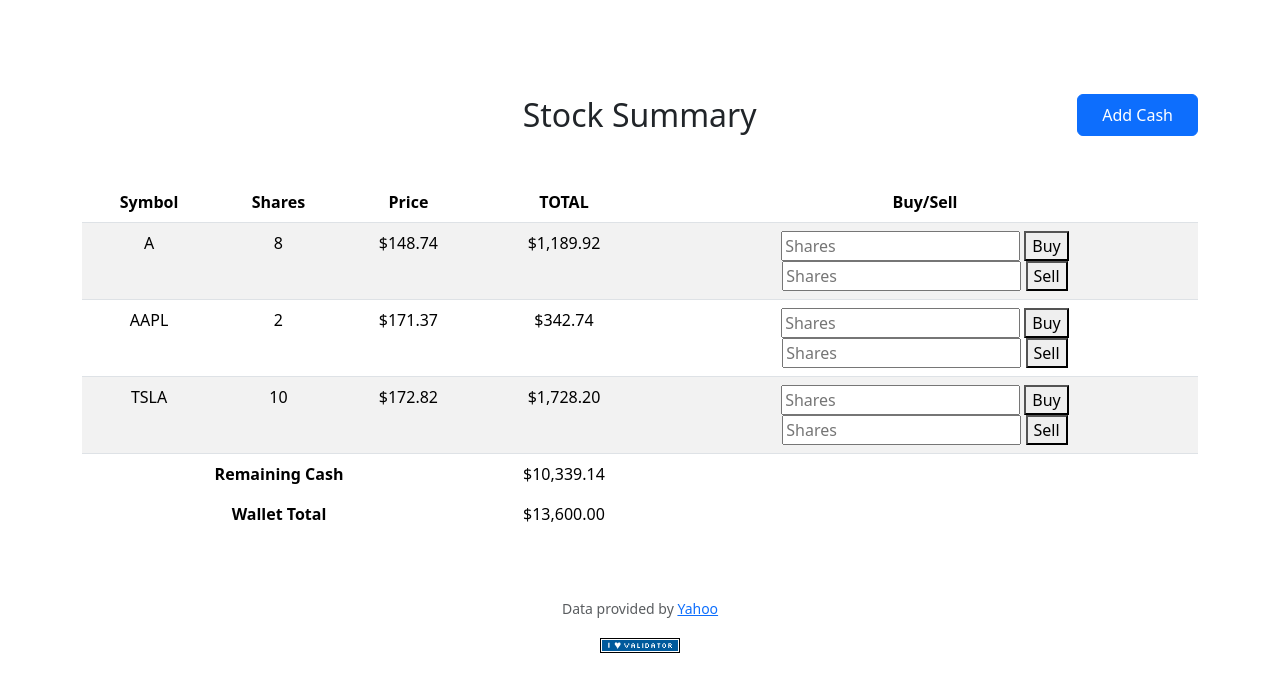
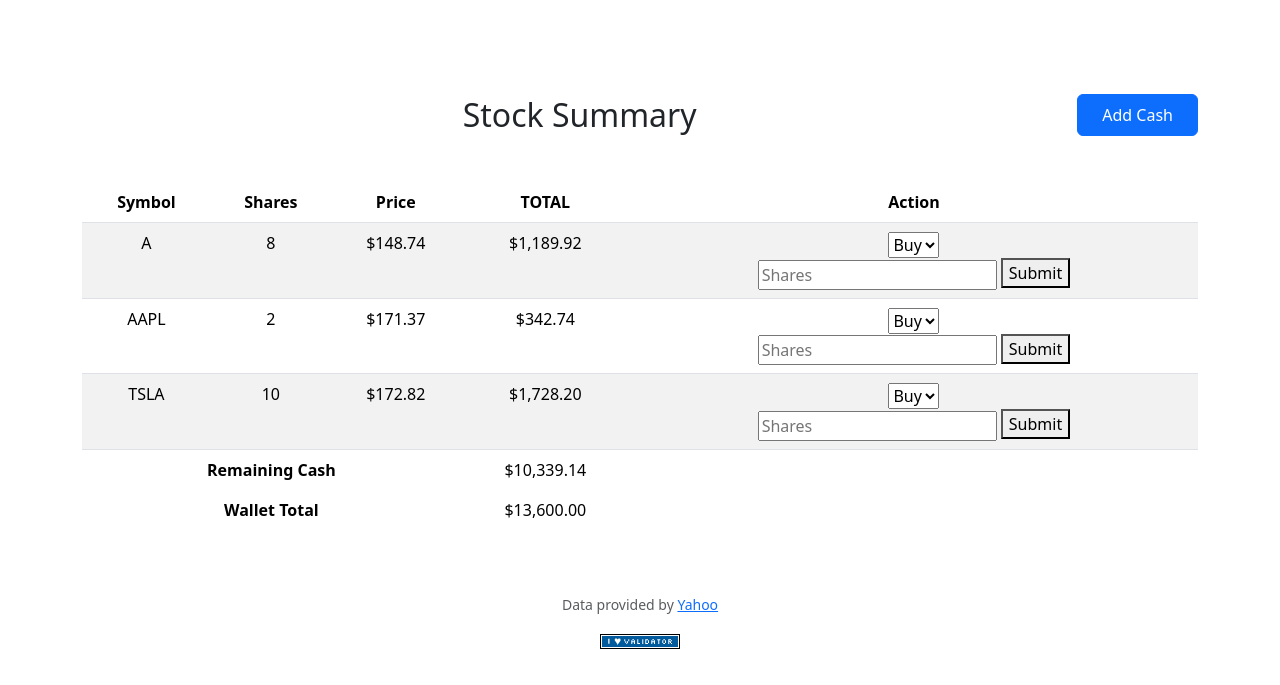
Before and after one commit to Stebin-17/C-50-Finance, a Flask app: page / in a window 1280 px wide. Shown: the part 76-761 px from the top of the page. Run offline with Flask 3, Linux system fonts and the light colour scheme; a user stored in the database is signed in; some libraries are stand-ins or nearby versions.

Commit message:
final changes

```diff
--- a/templates/index.html
+++ b/templates/index.html
@@ -5,8 +5,16 @@
 {% endblock %}
 
 {% block main %}
+    <style>
+        .action-select, .shares-input {
+            width: auto; /* Adjust width as needed */
+            display: inline-block;
+            vertical-align: middle;
+        }
+    </style>
+
     <div class="d-flex align-items-center w-100 justify-content-center">
-        <h2 class="card-title p-5 flex-grow-1 text-center" style="margin-left:120px">Stock Summary</h2>
+        <h2 class="card-title p-5 flex-grow-1 text-center">Stock Summary</h2>
         <form action="/add" method="get">
             <button class="btn btn-primary p-2 px-4" type="submit">Add Cash</button>
         </form>
@@ -19,7 +27,7 @@
                     <th scope="col">Shares</th>
                     <th scope="col">Price</th>
                     <th scope="col">TOTAL</th>
-                    <th scope="col">Buy/Sell</th> <!-- New column for buy/sell actions -->
+                    <th scope="col">Action</th> <!-- Change column name to "Action" -->
                 </tr>
             </thead>
             <tbody>
@@ -30,19 +38,15 @@
                     <td>{{ stock['price'] }}</td>
                     <td>{{ stock['total_price'] }}</td>
                     <td>
-                        <!-- Form for buying more shares -->
-                        <form action="/buy" method="post">
+                        <select class="action-select">
+                            <option value="buy">Buy</option>
+                            <option value="sell">Sell</option>
+                        </select>
+                        <form class="transaction-form" action="/buy" method="post">
                             <input type="hidden" name="symbol" value="{{ stock['symbol'] }}">
                             <input type="hidden" name="price" value="{{ stock['price'] }}">
-                            <input type="number" name="shares" placeholder="Shares">
-                            <button type="submit">Buy</button>
-                        </form>
-                        <!-- Form for selling shares -->
-                        <form action="/sell" method="post">
-                            <input type="hidden" name="symbol" value="{{ stock['symbol'] }}">
-                            <input type="hidden" name="price" value="{{ stock['price'] }}">
-                            <input type="number" name="shares" placeholder="Shares">
-                            <button type="submit">Sell</button>
+                            <input type="number" name="shares" class="shares-input" placeholder="Shares">
+                            <button type="submit">Submit</button>
                         </form>
                     </td>
                 </tr>
@@ -62,4 +66,14 @@
             </tfoot>
         </table>
     </div>
+
+    <script>
+        document.querySelectorAll('.action-select').forEach(function(select) {
+            select.addEventListener('change', function() {
+                var action = this.value;
+                var form = this.parentElement.querySelector('.transaction-form');
+                form.action = '/' + action; // Set form action based on selected action
+            });
+        });
+    </script>
 {% endblock %}
```
Also changed, not shown: finance.db, 2 other files.
